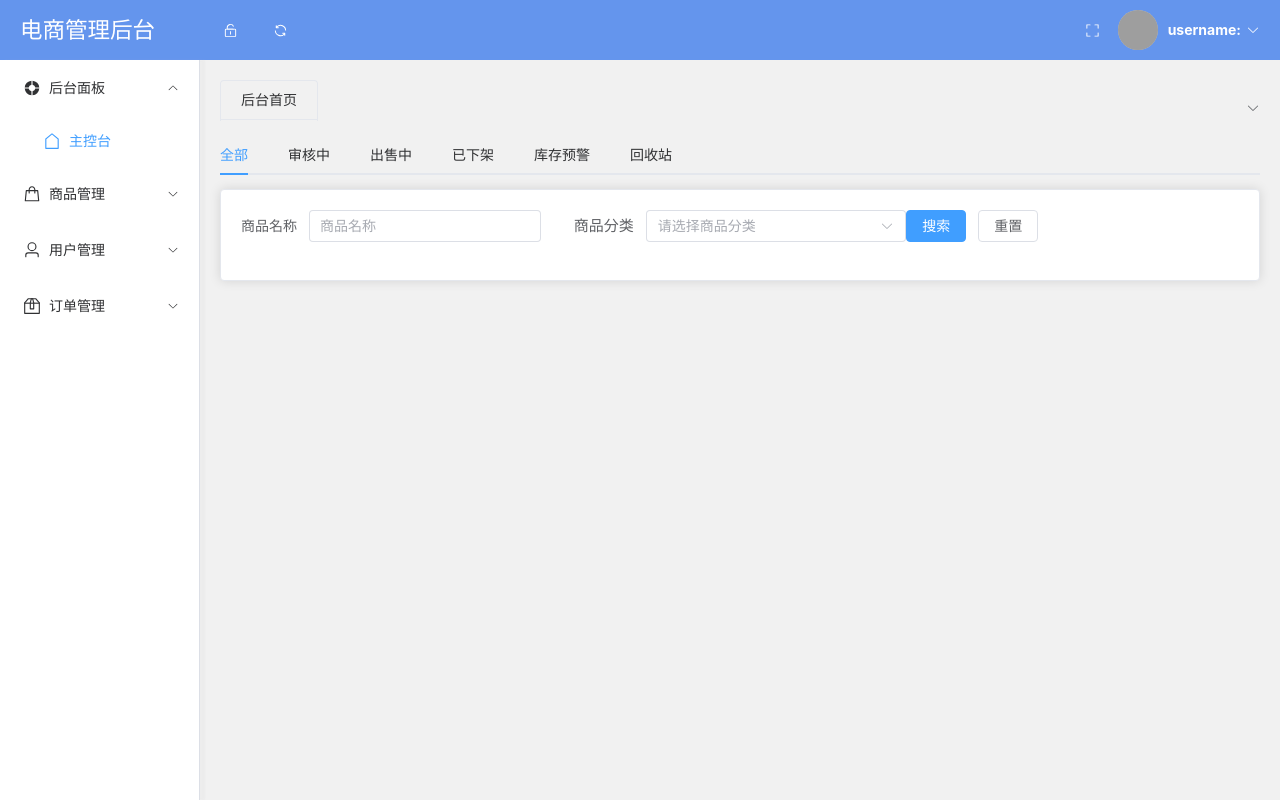
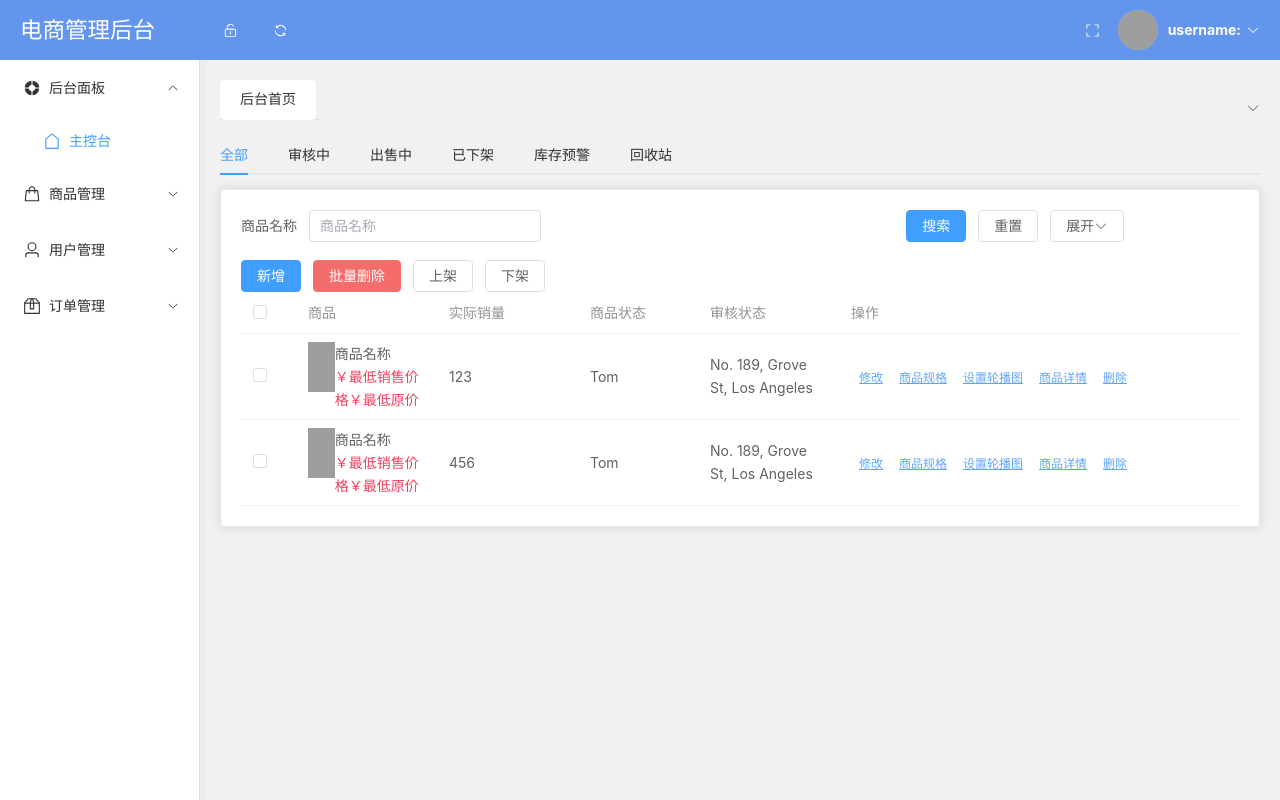
Before and after one commit to varshayulajiao/shayulajiao, a Vue app in the folder shop-cms/: page /goodsmanage in a window 1280 px wide. Built offline with nearby package versions, Linux system fonts and the light colour scheme; grey boxes are pictures that could not be loaded.

Commit message:
商品管理

```diff
--- a/shop-cms/src/views/GoodsManage.vue
+++ b/shop-cms/src/views/GoodsManage.vue
@@ -18,7 +18,7 @@
                     </el-form>
                 </el-col>
                 <el-col :span="8">
-                    <el-form-item label="商品分类">
+                    <el-form-item label="商品分类" v-if="isShow">
                         <el-select v-model="ruleForm.class" placeholder="请选择商品分类">
                             <el-option label="手机数码" value="手机数码" />
                             <el-option label="运动旅行" value="运动旅行" />
@@ -31,9 +31,52 @@
                             搜索
                         </el-button>
                         <el-button @click="resetForm(ruleFormRef)">重置</el-button>
+                        <el-button @click="isShow=true" v-if="!isShow">展开<el-icon><ArrowDown /></el-icon></el-button>
+                        <el-button @click="isShow=false" v-else>收起<el-icon><ArrowUp /></el-icon></el-button>
                     </el-form-item>
                 </el-col>
             </el-row>
+            <div class="btn-bottom">
+                <el-button type="primary">新增</el-button>
+                <el-button type="danger">批量删除</el-button>
+                <el-button>上架</el-button>
+                <el-button>下架</el-button>
+            </div>
+            <el-table
+                ref="multipleTableRef"
+                :data="tableData"
+                style="width: 100%"
+                @selection-change="handleSelectionChange"
+            >
+                <el-table-column type="selection" width="55" />
+                <el-table-column label="商品">
+                <template #default="scope">
+                    <div class="all">
+                        <div class="img">
+                            <img src="http://tangzhe123-com.oss-cn-shenzhen.aliyuncs.com/public/62af04afe39fa.jpg">
+                        </div>
+                        <div class="text">
+                            <p>商品名称</p>
+                            <span class="text-rose-500">￥最低销售价格</span>
+                            <span class="text-rose-500">￥最低原价</span>
+                        </div>
+                    </div>
+                </template>
+                </el-table-column>
+                <el-table-column label="实际销量" property="xxx"></el-table-column>
+                <el-table-column property="name" label="商品状态" width="120" />
+                <el-table-column property="address" label="审核状态" />
+                <el-table-column label="操作" width="400px">
+                    <template #default="scope">
+                        <a class="btn-text">修改</a>
+                        <a class="btn-text">商品规格</a>
+                        <a class="btn-text">设置轮播图</a>
+                        <a class="btn-text">商品详情</a>
+                        <a class="btn-text">删除</a>
+
+                    </template>
+                </el-table-column>
+            </el-table>
         </el-card>
     </div>
 </template>
@@ -51,7 +94,8 @@ const ruleForm=reactive({
     name:'',
     class:''
 })
-
+//按钮部分
+const isShow=ref(false)
 const submitForm = async (formEl) => {
   if (!formEl) return
   await formEl.validate((valid, fields) => {
@@ -67,6 +111,26 @@ const resetForm = (formEl) => {
   if (!formEl) return
   formEl.resetFields()
 }
+//商品展示table部分
+const multipleTableRef=ref(null)
+const multipleSelection =ref(null)
+const handleSelectionChange = (val) => {
+  multipleSelection.value = val
+}
+const tableData = [
+  {
+    date: '2016-05-03',
+    name: 'Tom',
+    address: 'No. 189, Grove St, Los Angeles',
+    xxx:'123'
+  },
+  {
+    date: '2016-05-02',
+    name: 'Tom',
+    address: 'No. 189, Grove St, Los Angeles',
+    xxx:'456'
+  }
+]
 </script>
 
 <style scoped>
@@ -81,4 +145,31 @@ const resetForm = (formEl) => {
 .el-row {
     justify-content: center;
 }
+.btn-text{
+    cursor: pointer;
+    font-size: .75rem;
+    line-height: 1rem;
+    margin-left: 0.5rem;
+    margin-right: 0.5rem;
+    --tw-text-opacity: 1;
+    color: rgba(96,165,250,var(--tw-text-opacity));
+    -webkit-text-decoration-line: underline;
+    text-decoration-line: underline;
+}
+.all{
+    display:flex;
+}
+.all .img{
+    width:50px;
+    height:50px
+}
+.all .img img{
+    width: 100%;
+    height: 100%;
+    object-fit: cover
+}
+.text-rose-500{
+    --tw-text-opacity: 1;
+    color: rgba(244,63,94,var(--tw-text-opacity));
+}
 </style>
--- a/shop-cms/src/views/Index.vue
+++ b/shop-cms/src/views/Index.vue
@@ -370,4 +370,12 @@ const screen=()=>{
     align-items: center;
     justify-content: space-between;
 }
+:deep(.el-tabs--card>.el-tabs__header .el-tabs__item){
+    background: #fff;
+    margin-right: 5px;
+    border-radius: 5px;
+}
+:deep(.el-tabs--card>.el-tabs__header .el-tabs__nav){
+    border: 0;
+}
 </style>
```
